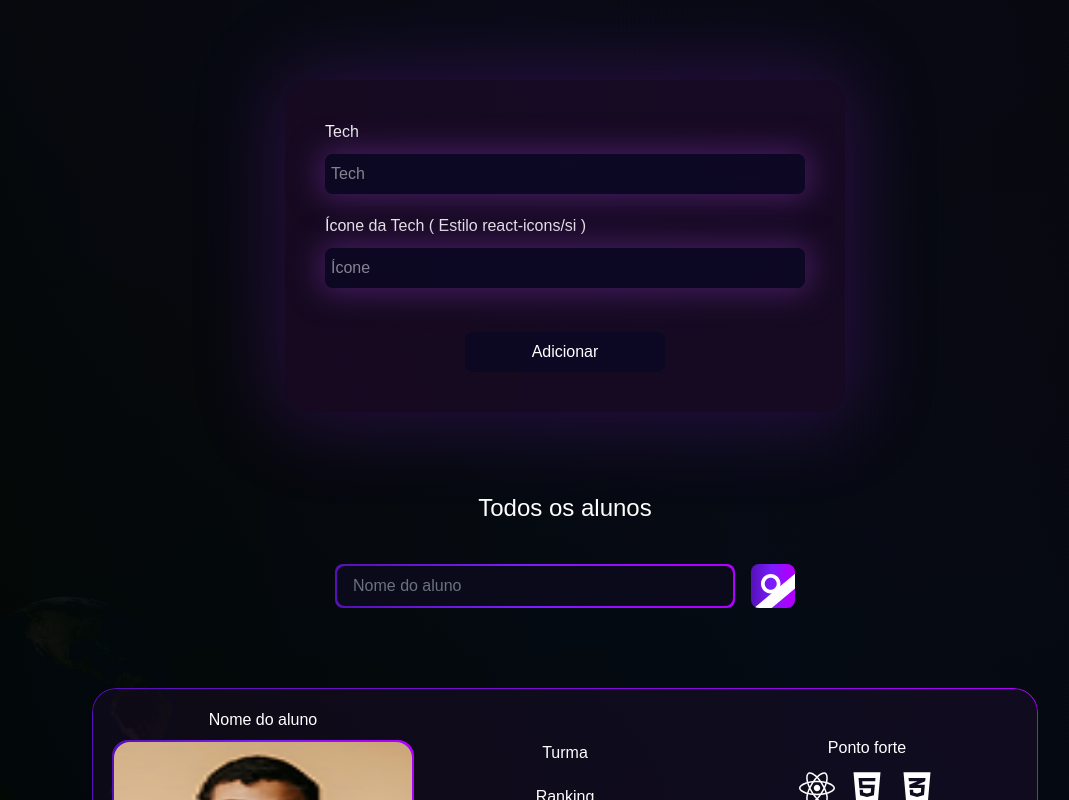
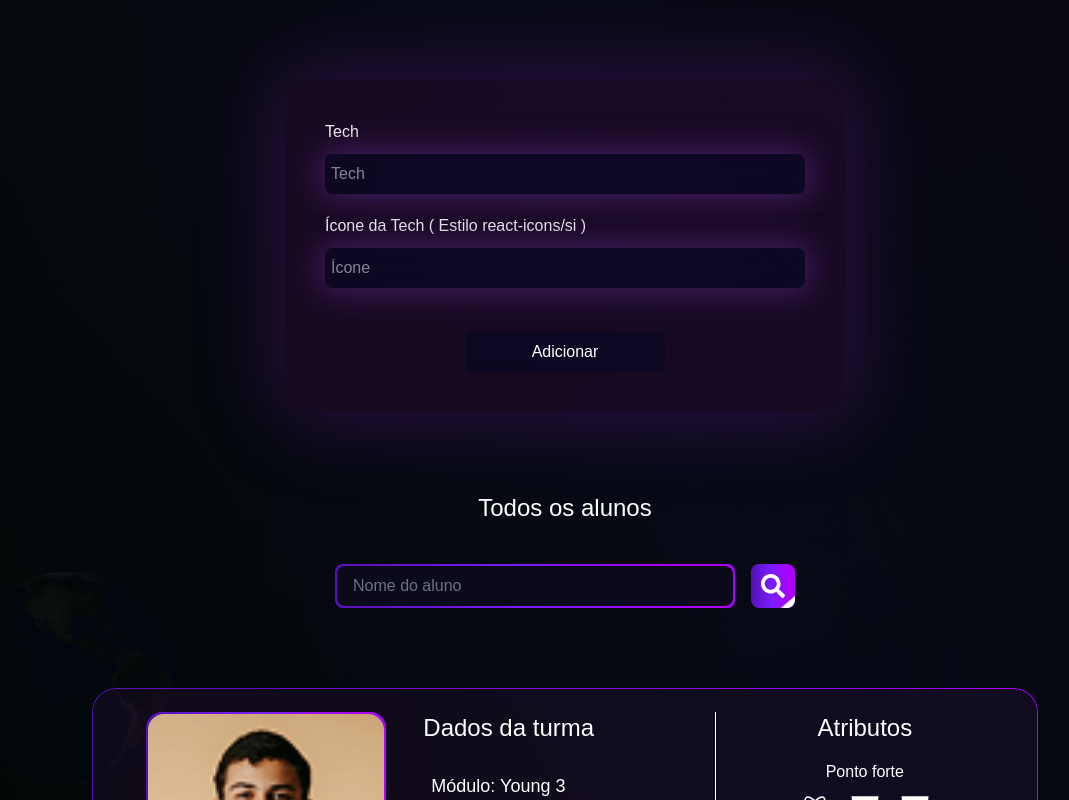
Before and after one commit to wendellcs/Code-Journey, a React (Vite) app: page /dashboard in a window 1280 px wide. Shown: the part 2000-2800 px from the top of the page, without its empty margins (75-1144 px from the left). Built offline with nearby package versions, Linux system fonts and the light colour scheme; a web font is replaced by a local one.

Commit message:
style: improve studentCard style

```diff
--- a/src/Components/StudentCard/index.tsx
+++ b/src/Components/StudentCard/index.tsx
@@ -1,40 +1,40 @@
 import imageExample from '../../assets/images/profile-example.png'
 import { FaReact, FaHtml5, FaCss3Alt, FaPython, FaGitAlt, FaFigma } from "react-icons/fa";
 
-export const StudentCard = () => {
+type Student = {
+    first_name: string,
+    last_name: string,
+    class: string
+}
+
+type StudentCardProps = {
+    studentData: Student
+}
+
+export const StudentCard = ({ studentData }: StudentCardProps) => {
     return (
         <div className='max-w-236.5 w-full mx-auto relative gradient-border rounded-3xl mt-20 max-md:max-w-150 max-sm:max-w-90'>
-            <div className='bg-student-card-background p-5 rounded-3xl grid grid-cols-[1fr_1fr_1fr] max-md:grid-cols-2 max-sm:grid-cols-1'>
+            <div className='bg-student-card-background p-6 rounded-3xl grid grid-cols-[1fr_1fr_1fr] max-md:grid-cols-2 max-sm:grid-cols-1'>
                 <div className='max-md:col-span-2 max-md:max-w-70 max-md:mx-auto max-md:mb-8 max-sm:col-span-1'>
-                    <h3 className='mb-2'>Nome do aluno</h3>
-                    <div className='rounded-2xl p-0.5 bg-secondary-gradient'>
-                        <img src={imageExample} className='w-full h-50 rounded-2xl' alt="Imagem do aluno" />
+                    <div className='rounded-2xl p-0.5 max-w-60 min-w-50 bg-secondary-gradient mx-auto'>
+                        <img src={imageExample} className='w-full max-w-75 aspect-square rounded-2xl' alt="Imagem do aluno" />
                     </div>
+                    <h3 className='mt-4 text-3xl'>{studentData.first_name + ' ' + studentData.last_name}</h3>
                 </div>
 
-                <div className='flex flex-col justify-center gap-5 max-md:col-end-2 max-sm:col-end-auto max-sm:mb-8'>
-                    <h3>Turma</h3>
+                <div className='flex flex-col text-left gap-5 ml-2 max-md:col-end-2 max-md:text-center max-md:ml-0 max-sm:col-end-auto max-sm:mb-8'>
+                    <h3 className='text-2xl'>Dados da turma</h3>
 
-                    <div>
-                        <h4>Ranking</h4>
-
-                        <div className='flex gap-10 mt-2.5 justify-center'>
-                            <div>
-                                <h5>Turma</h5>
-                                <p>1°</p>
-                            </div>
-                            <div>
-                                <h5>Geral</h5>
-                                <p>3°</p>
-                            </div>
-                        </div>
-                    </div>
-
-                    <h4>Tecnologias aprendidas</h4>
+                    <ul className='grid gap-4 text-lg  p-2 rounded-lg'>
+                        <li>Módulo: {studentData.class}</li>
+                        <li>Ranking da turma <br/> <span>#3</span></li>
+                        <li>Ranking geral <br/> <span>#15</span></li>
+                    </ul>
                 </div>
 
-                <div className='flex flex-col justify-center items-center'>
-                    <div>
+                <div className='flex flex-col items-center border-l max-sm:border-0'>
+                    <h3 className='text-2xl'>Atributos</h3>
+                    <div className='mt-4'>
                         {/* Criar um gradient nos ícones ( mudar para a cor original da logo com o hover? ) */}
                         <h3>Ponto forte</h3>
                         <div className='flex gap-3.5 mt-2.5'>
--- a/src/Components/Students/index.tsx
+++ b/src/Components/Students/index.tsx
@@ -6,6 +6,8 @@
 
 export const Students = () => {
     const [onFocus, setOnFocus] = useState<boolean>(false)
+
+    const data = {first_name: 'Aluno', last_name: 'Teste', class: 'Young 3'}
 
     return (
         <section className="mt-20 relative z-1 overflow-hidden">
@@ -30,7 +32,7 @@
             </form>
 
             <div>
-                <StudentCard />
+                <StudentCard studentData = {data}/>
             </div>
         </section>
     )
```
